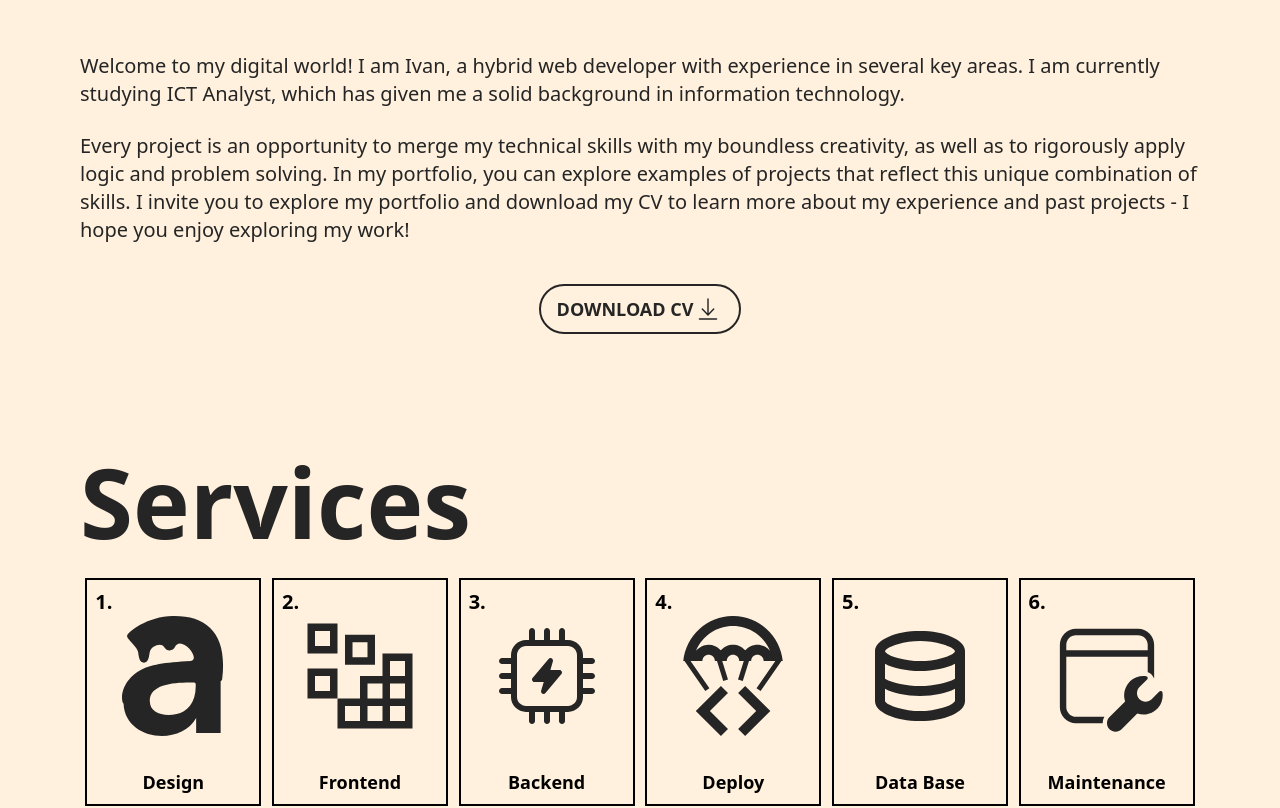
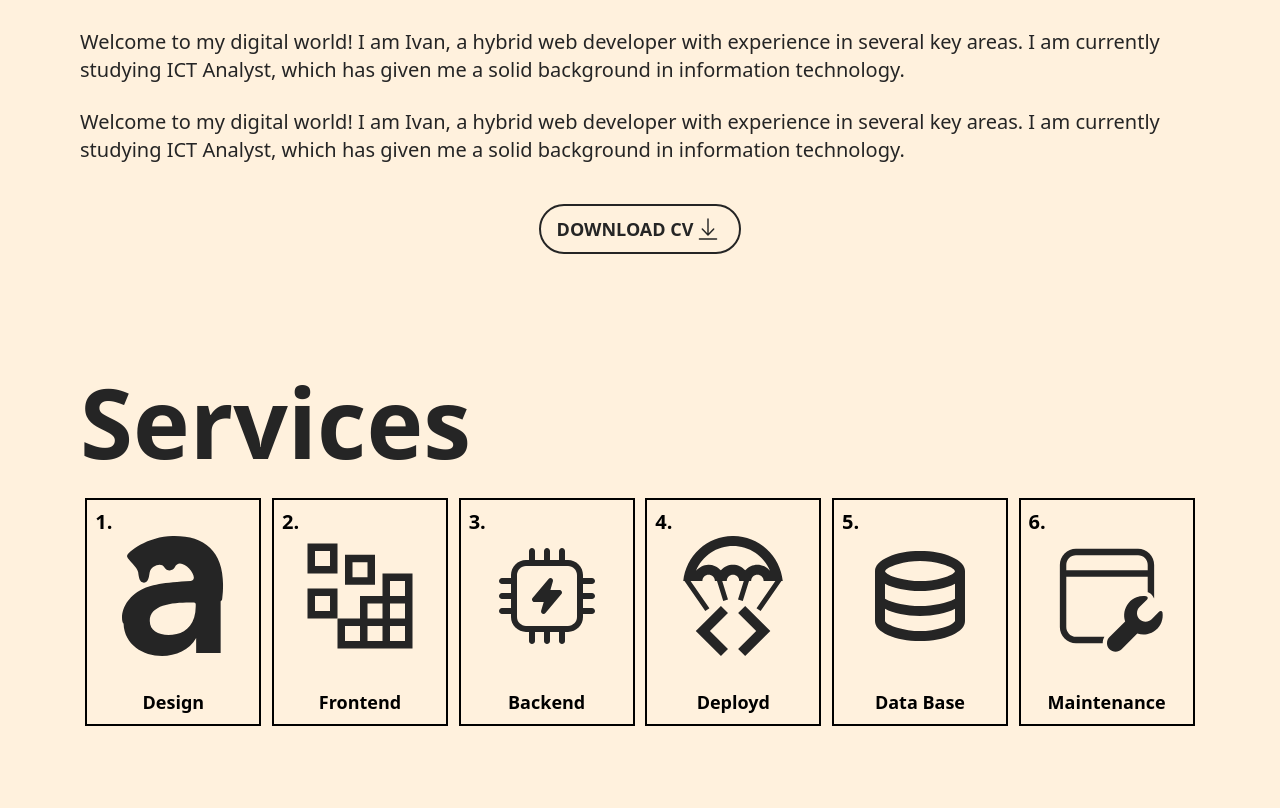
Before and after one commit to ivanlitt8/remastered-portfolio, a Next.js app: page / in a window 1280 px wide. Shown: the part 292-1100 px from the top of the page. Built offline with nearby package versions, Linux system fonts and the light colour scheme.

Commit message:
translation settings

```diff
--- a/app/layout.tsx
+++ b/app/layout.tsx
@@ -11,7 +11,7 @@ type RootLayoutProps = {
 
 export default function RootLayout({ children }: RootLayoutProps) {
   return (
-    <html lang="en">
+    <html>
       <ThemeProvider>{children}</ThemeProvider>
     </html>
   );
--- a/app/page.tsx
+++ b/app/page.tsx
@@ -39,16 +39,11 @@ export default function Home() {
         servicesRef={servicesRef}
       />
       <div ref={aboutRef} className="sm:pt-10 pt-16">
-        <CustomTitle title="Frontend UxUi Developer" />
-        <span>{t("titles.services")}</span>
+        <CustomTitle title={t("titles.landing")} />
       </div>
       <br />
       <br />
-      <CustomParagraph
-        text="Welcome to my digital world! I am Ivan, a hybrid web developer with
-          experience in several key areas. I am currently studying ICT Analyst,
-          which has given me a solid background in information technology."
-      />
+      <CustomParagraph text={t("paragraphs.first")} />
       <br />
       {/* <div className="mx-2 sm:mx-20 space-x-5 flex items-center justify-center">
         <BrowserFrameworkFilled />
@@ -56,42 +51,31 @@ export default function Home() {
         <BrowserFrameworkFilled />
       </div>
       <br /> */}
-      <CustomParagraph
-        text="Every project is an opportunity to merge my technical skills with my
-        boundless creativity, as well as to rigorously apply logic and problem
-        solving. In my portfolio, you can explore examples of projects that
-        reflect this unique combination of skills. I invite you to explore my
-        portfolio and download my CV to learn more about my experience and
-        past projects - I hope you enjoy exploring my work!"
-      />
+      <CustomParagraph text={t("paragraphs.first")} />
       <div className="my-10 flex justify-center">
-        <CvButton label="download cv" icon="download" uppercase={true} />
+        <CvButton label={t("cv")} icon="download" uppercase={true} />
       </div>
       <div ref={servicesRef} className="sm:pt-10 pt-16 ">
-        <CustomTitle title="Services" />
+        <CustomTitle title={t("titles.services")} />
       </div>
       <CardContainer />
       <div ref={projectsRef} className="sm:pt-10 pt-16 ">
-        <CustomTitle title="Selected Projects" />
+        <CustomTitle title={t("titles.projects")} />
       </div>
       <FilterContainer />
-      <CustomTitle title="Technical Skills" />
+      <CustomTitle title={t("titles.skills")} />
       <div className="flex mt-5 mx-2 sm:mx-20 flex-wrap justify-center">
         <IconList />
       </div>
-      <CustomTitle title="Education" />
+      <CustomTitle title={t("titles.education")} />
       <EducationGrid />
       <div ref={contactRef}>
-        <CustomTitle title="Contact" />
+        <CustomTitle title={t("titles.contact")} />
       </div>
-      <CustomParagraph
-        text="Do you have a question or an idea in mind? I am here to help you! Feel
-        free to contact me via email. I look forward to hearing your thoughts
-        and collaborating on your next project."
-      />
+      <CustomParagraph text={t("paragraphs.third")} />
       <div className="my-10 mx-5 flex justify-center space-x-4">
-        <MailButton label="Drop me an email" icon="send" uppercase={false} />
-        <CopyButton label="copy" icon="copy" uppercase={false} />
+        <MailButton label={t("mail")} icon="send" uppercase={false} />
+        <CopyButton label={t("copy")} icon="copy" uppercase={false} />
       </div>
     </body>
   );
--- a/components/CardContainer.jsx
+++ b/components/CardContainer.jsx
@@ -1,59 +1,77 @@
 import React from "react";
 import Card from "./Card";
+import { useTranslation } from "next-i18next";
 
 const CardContainer = () => {
+  const { t } = useTranslation();
+
+  const cardsData = t("flip-cards", { returnObjects: true });
+  const cardsArray = Object.values(cardsData);
+  console.log(cardsArray);
+
   return (
     <div className="flex flex-wrap sm:mx-20 mx-2 justify-center mt-5">
-      <Card
-        number={"1."}
-        title="Design"
-        name={"letter"}
-        content={
-          "Design is the fusion of aesthetics and function to create visually striking and effective experiences."
-        }
-      />
-      <Card
-        number={"2."}
-        title="Frontend"
-        name={"carbon"}
-        content={
-          "Creation of attractive and functional visual interfaces. Specialized in translating creative designs into intuitive user experiences."
-        }
-      />
-      <Card
-        number={"3."}
-        title="Backend"
-        name={"chip"}
-        content={
-          "Building robust server logic, dedicated to data processing and communication between frontend and database."
-        }
-      />
-      <Card
-        number={"4."}
-        title="Deploy"
-        name={"deploy"}
-        content={
-          "Efficient deployment of solutions, ensuring rapid and effective implementation of services and applications."
-        }
-      />
-      <Card
-        number={"5."}
-        title="Data Base"
-        name={"database"}
-        content={
-          "Creation and management of databases for efficient storage and retrieval, ensuring a coherent and reliable flow of information."
-        }
-      />
-      <Card
-        number={"6."}
-        title="Maintenance"
-        name={"wrench"}
-        content={
-          "Updates, fixes and optimizations to ensure a smooth experience and optimal performance in web environments."
-        }
-      />
+      {cardsArray.map((card, index) => (
+        <Card
+          key={index}
+          number={card.number}
+          title={card.title}
+          name={card.name}
+          content={card.text}
+        />
+      ))}
     </div>
   );
 };
 
 export default CardContainer;
+// <div className="flex flex-wrap sm:mx-20 mx-2 justify-center mt-5">
+//   <Card
+//     number={"1."}
+//     title="Design"
+//     name={"letter"}
+//     content={
+//       "Design is the fusion of aesthetics and function to create visually striking and effective experiences."
+//     }
+//   />
+//   <Card
+//     number={"2."}
+//     title="Frontend"
+//     name={"carbon"}
+//     content={
+//       "Creation of attractive and functional visual interfaces. Specialized in translating creative designs into intuitive user experiences."
+//     }
+//   />
+//   <Card
+//     number={"3."}
+//     title="Backend"
+//     name={"chip"}
+//     content={
+//       "Building robust server logic, dedicated to data processing and communication between frontend and database."
+//     }
+//   />
+//   <Card
+//     number={"4."}
+//     title="Deploy"
+//     name={"deploy"}
+//     content={
+//       "Efficient deployment of solutions, ensuring rapid and effective implementation of services and applications."
+//     }
+//   />
+//   <Card
+//     number={"5."}
+//     title="Data Base"
+//     name={"database"}
+//     content={
+//       "Creation and management of databases for efficient storage and retrieval, ensuring a coherent and reliable flow of information."
+//     }
+//   />
+//   <Card
+//     number={"6."}
+//     title="Maintenance"
+//     name={"wrench"}
+//     content={
+//       "Updates, fixes and optimizations to ensure a smooth experience and optimal performance in web environments."
+//     }
+//   />
+// </div>
--- a/next-i18next.config.js
+++ b/next-i18next.config.js
@@ -1,13 +1,9 @@
 import i18next from "i18next";
 import { initReactI18next } from "react-i18next";
-import LanguageDetector from "i18next-browser-languagedetector";
 import transEn from "./public/locales/en/transEn.json";
 import transEs from "./public/locales/es/transEs.json";
 
-i18next
-  .use(initReactI18next)
-  .use(LanguageDetector)
-  .init({
+i18next.use(initReactI18next).init({
   fallbackLng: "en",
   resources: {
     en: {
--- a/public/locales/en/transEn.json
+++ b/public/locales/en/transEn.json
@@ -10,6 +10,7 @@
     "services": "Services",
     "projects": "Selected Projects",
     "skills": "Technical Skills",
+    "education": "Education",
     "contact": "Contact"
   },
   "paragraphs": {
@@ -21,38 +22,44 @@
       "Do you have a question or an idea in mind? I am here to help you! Feel free to contact me via email. I look forward to hearing your thoughts and collaborating on your next project."
   },
   "cv": "download cv",
-  "flip-cards": {
-    "design": {
+  "flip-cards": [
+    {
       "title": "Design",
       "number": "1.",
+      "name": "letter",
       "text": "Design is the fusion of aesthetics and function to create visually striking and effective experiences."
     },
-    "frontend": {
+    {
       "title": "Frontend",
       "number": "2.",
+      "name": "carbon",
       "text": "Creation of attractive and functional visual interfaces. Specialized in translating creative designs into intuitive user experiences."
     },
-    "backend": {
+    {
       "title": "Backend",
       "number": "3.",
+      "name": "chip",
       "text": "Construction of a robust server logic, dedicated to data processing and communication between the frontend and the database."
     },
-    "deployd": {
+    {
       "title": "Deployd",
       "number": "4.",
+      "name": "deploy",
       "text": "Efficient deployment of solutions, ensuring rapid and effective implementation of services and applications."
     },
-    "data-base": {
+    {
       "title": "Data Base",
       "number": "5.",
+      "name": "database",
       "text": "Creation and management of databases for efficient storage and retrieval, ensuring a coherent and reliable flow of information."
     },
-    "maintenance": {
+    {
       "title": "Maintenance",
       "number": "6.",
+      "name":"wrench",
       "text": "Updates, fixes and optimizations to ensure a smooth experience and optimal performance in web environments."
     }
-  },
+  ],
   "projects-cards": {
     "card1": {
       "title": "Web3 Platform",
@@ -92,6 +99,7 @@
     }
   },
   "mail": "Drop me an email",
+  "copy": "copy",
   "education-cards": {
     "Academic": {
       "card1": {
--- a/public/locales/es/transEs.json
+++ b/public/locales/es/transEs.json
@@ -10,6 +10,7 @@
     "services": "Servicios",
     "projects": "Proyectos Destacados",
     "skills": "Habilidades Técnicas",
+    "education": "Educacion",
     "contact": "Contacto"
   },
   "paragraphs": {
@@ -21,38 +22,44 @@
       "¿Tiene alguna pregunta o idea en mente? ¡Estoy aquí para ayudarte! No dude en ponerse en contacto conmigo por correo electrónico. Estoy deseando escuchar tus ideas y colaborar en tu próximo proyecto."
   },
   "cv": "descargar cv",
-  "flip-cards": {
-    "design": {
+  "flip-cards": [
+    {
       "title": "Diseño",
       "number": "1.",
-      "text": "Design is the fusion of aesthetics and function to create visually striking and effective experiences."
+      "name": "letter",
+      "text": "El diseño es la fusión de estética y función para crear experiencias visualmente impactantes y efectivas."
     },
-    "frontend": {
+    {
       "title": "Frontend",
       "number": "2.",
+      "name": "carbon",
       "text": "Creación de interfaces visuales atractivas y funcionales. Especializado en traducir diseños creativos en experiencias de usuario intuitivas."
     },
-    "backend": {
+    {
       "title": "Backend",
       "number": "3.",
+      "name": "chip",
       "text": "Construccion de una lógica de servidor robusta, dedicada al procesamiento de datos y a la comunicación entre el frontend y la base de datos."
     },
-    "deployd": {
+    {
       "title": "Despliegue",
       "number": "4.",
+      "name": "deploy",
       "text": "Despliegue eficiente de soluciones, garantizando una implantación rápida y eficaz de servicios y aplicaciones."
     },
-    "data-base": {
+    {
       "title": "Data Base",
       "number": "5.",
+      "name": "database",
       "text": "Creación y gestión de bases de datos para un almacenamiento y recuperación eficaces, garantizando un flujo de información coherente y fiable."
     },
-    "maintenance": {
+    {
       "title": "Mantenimiento",
       "number": "6.",
+      "name":"wrench",
       "text": "Actualizaciones, correcciones y optimizaciones para garantizar una experiencia fluida y un rendimiento óptimo en entornos web."
     }
-  },
+  ],
   "projects-cards": {
     "card1": {
       "title": "Plataforma Web3",
@@ -92,6 +99,7 @@
     }
   },
   "mail": "Envíame un mail",
+  "copy": "copia",
   "education-cards": {
     "Academic": {
       "card1": {
```
Lines whose indentation alone changed are shown as unchanged.
